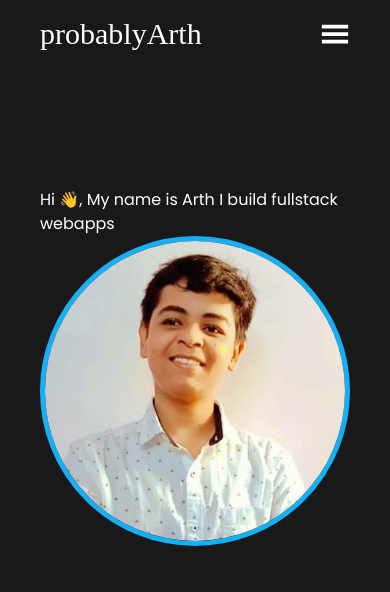
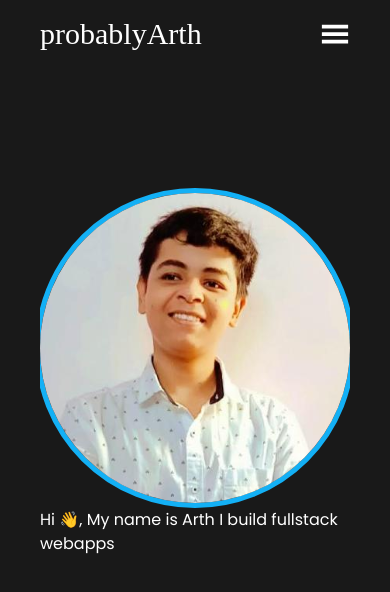
Before and after one commit to probablyArth/website, a Next.js app: page / in a window 390 px wide. Shown: the top 592 px of the page. Built offline with nearby package versions, Linux system fonts and the light colour scheme; a web font is replaced by a local one.

Commit message:
better Hero

```diff
--- a/components/Hero/index.tsx
+++ b/components/Hero/index.tsx
@@ -1,11 +1,11 @@
 /* eslint-disable @next/next/no-img-element */
 const Hero = () => {
   return (
-    <div className="flex justify-between items-center flex-col md:flex-row">
+    <div className="flex justify-between items-center flex-col-reverse md:flex-row">
       <h2>
         Hi 👋, My name is <span>Arth</span> I build fullstack webapps
       </h2>{" "}
-      <img src="/avatar.svg" alt="" className="avatar" />
+      <img src="/avatar.svg" alt="" className="avatar max-w-xs" />
     </div>
   );
 };
```
